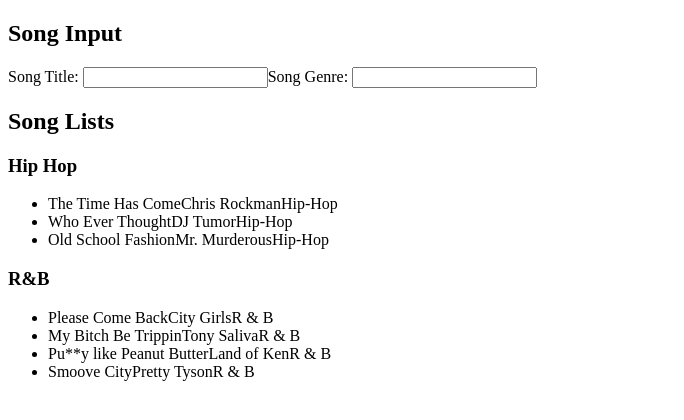
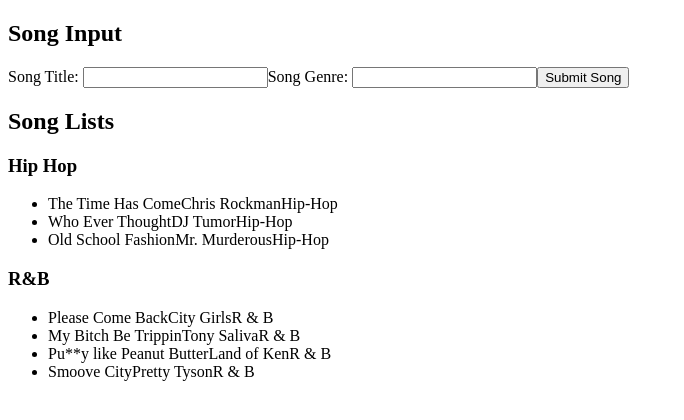
Before and after one commit to chrisvneal/song-list, a JavaScript app: page / in a window 1280 px wide. Shown: the top 420 px of the page, without its empty margins (0-684 px from the left). Built offline with nearby package versions, Linux system fonts and the light colour scheme.

Commit message:
Create input button to submit song

```diff
--- a/src/App.js
+++ b/src/App.js
@@ -4,9 +4,12 @@ export default function App() {
   return (
     <div className="App">
       <section className="song-input--section">
-        <h2>Song Input</h2>
-        Song Title: <input />
-        Song Genre: <input />
+        <form>
+          <h2>Song Input</h2>
+          Song Title: <input type="text" />
+          Song Genre: <input type="text" />
+          <button>Submit Song</button>
+        </form>
       </section>
 
       <section className="songs">
```
